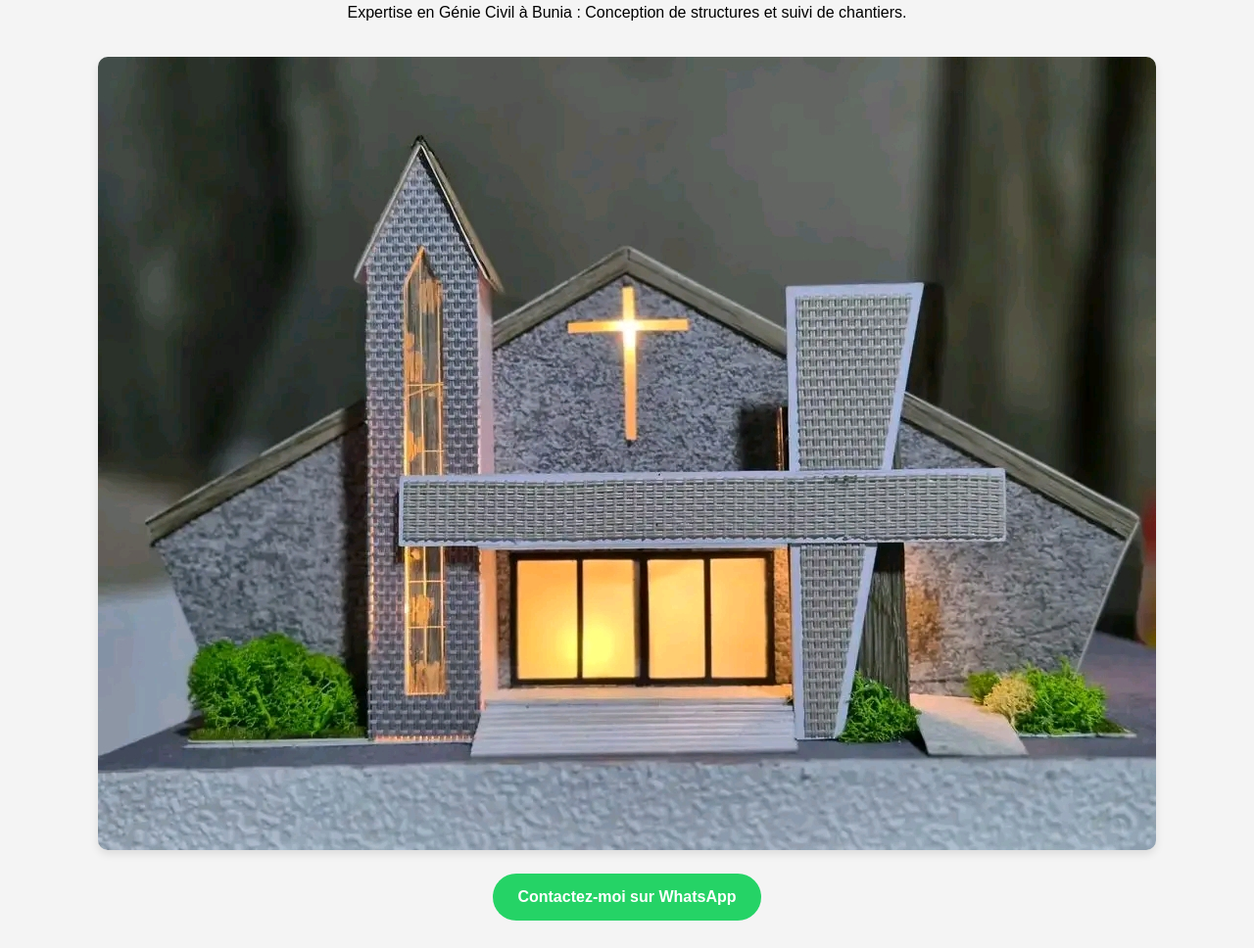
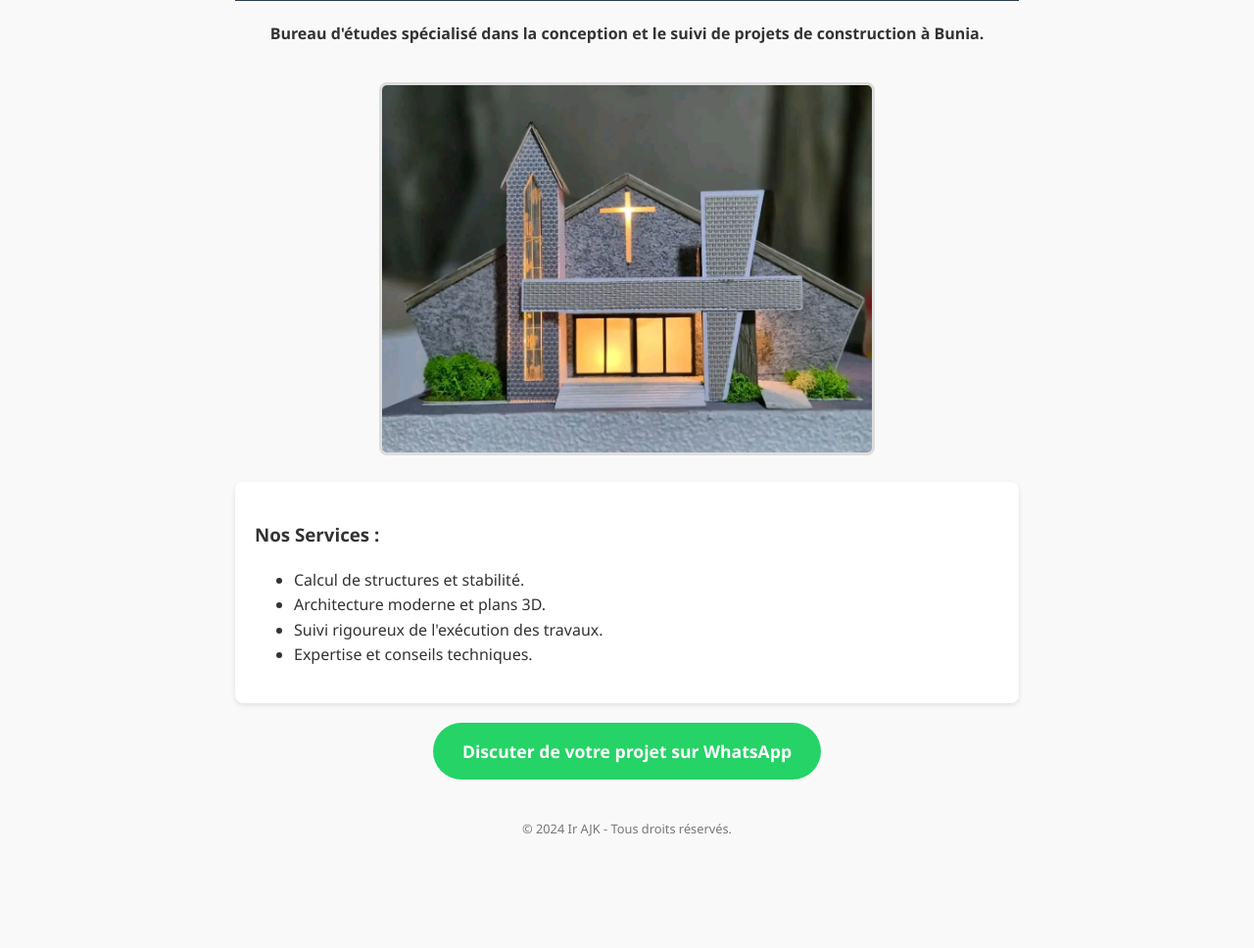
Before and after one commit to jeanclaudekermwa-ops/ajk., a plain HTML site: page index.html in a window 1280 px wide. Shown: the part 104-1072 px from the top of the page at 98% size. After the commit the page ends 993 px from the top, so only its background shows below. Drawn offline with Linux system fonts and the light colour scheme.

Commit message:
Update index.html

```diff
--- a/index.html
+++ b/index.html
@@ -5,18 +5,34 @@
     <meta name="viewport" content="width=device-width, initial-scale=1.0">
     <title>Génie civil et innovation avec Ir AJK</title>
     <style>
-        body { font-family: sans-serif; text-align: center; padding: 20px; background-color: #f4f4f4; }
-        .btn-whatsapp { background-color: #25D366; color: white; padding: 15px 25px; text-decoration: none; border-radius: 30px; display: inline-block; font-weight: bold; margin-top: 20px; }
-        img { max-width: 100%; height: auto; border-radius: 10px; margin-top: 20px; box-shadow: 0 4px 8px rgba(0,0,0,0.1); }
+        body { font-family: 'Segoe UI', Tahoma, Geneva, Verdana, sans-serif; line-height: 1.6; color: #333; max-width: 800px; margin: 0 auto; padding: 20px; background-color: #f9f9f9; text-align: center; }
+        h1 { color: #2c3e50; border-bottom: 2px solid #2c3e50; padding-bottom: 10px; }
+        .services { text-align: left; background: white; padding: 20px; border-radius: 8px; box-shadow: 0 2px 5px rgba(0,0,0,0.1); display: inline-block; width: 100%; box-sizing: border-box; }
+        img { width: 100%; max-width: 500px; height: auto; border-radius: 8px; margin: 20px 0; border: 3px solid #ddd; }
+        .btn-contact { background-color: #25D366; color: white; padding: 15px 30px; text-decoration: none; border-radius: 50px; display: inline-block; font-weight: bold; font-size: 1.1em; transition: 0.3s; margin-top: 20px; }
+        .btn-contact:hover { background-color: #128C7E; transform: scale(1.05); }
     </style>
 </head>
 <body>
     <h1>Génie civil et innovation avec Ir AJK</h1>
-    <p>Expertise en Génie Civil à Bunia : Conception de structures et suivi de chantiers.</p>
 
-    <img src="1772718318146.jpg" alt="Projet Ir AJK">
+    <p><strong>Bureau d'études spécialisé dans la conception et le suivi de projets de construction à Bunia.</strong></p>
+
+    <img src="1772718318146.jpg" alt="Maquette de projet Ir AJK">
+
+    <div class="services">
+        <h3>Nos Services :</h3>
+        <ul>
+            <li>Calcul de structures et stabilité.</li>
+            <li>Architecture moderne et plans 3D.</li>
+            <li>Suivi rigoureux de l'exécution des travaux.</li>
+            <li>Expertise et conseils techniques.</li>
+        </ul>
+    </div>
 
     <br>
-    <a href="https://wa.me/243811082135" class="btn-whatsapp">Contactez-moi sur WhatsApp</a>
+    <a href="https://wa.me/243XXXXXXXXX" class="btn-contact">Discuter de votre projet sur WhatsApp</a>
+
+    <p style="margin-top:40px; font-size: 0.8em; color: #777;">&copy; 2024 Ir AJK - Tous droits réservés.</p>
 </body>
 </html>
```
